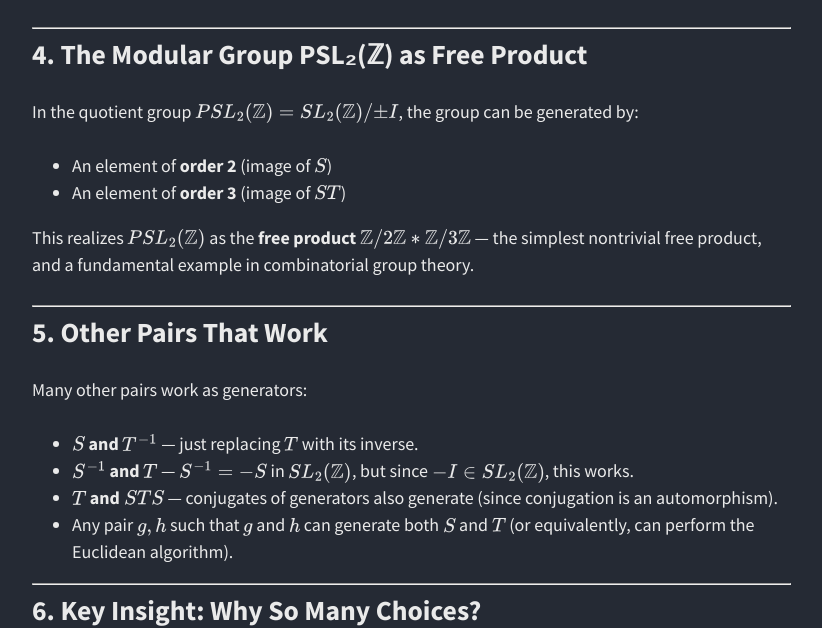
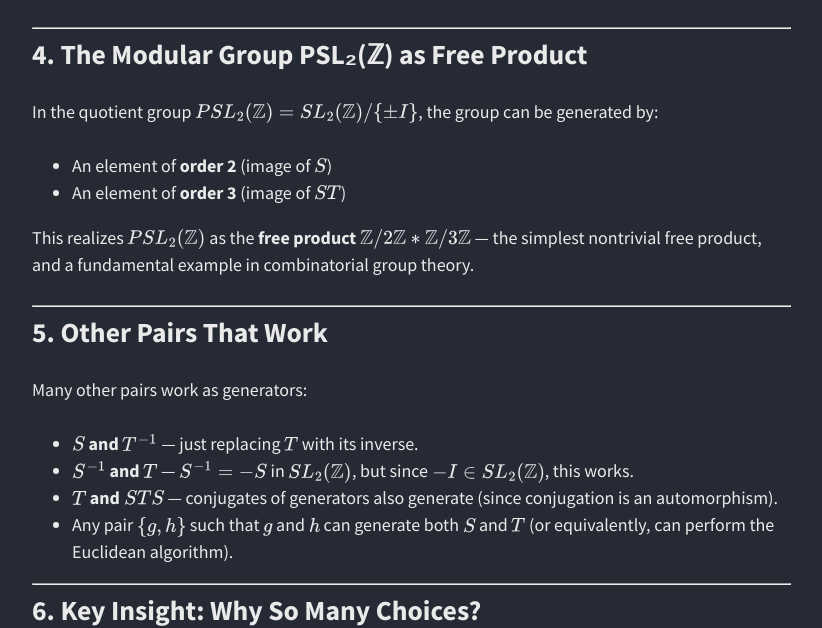
Before and after one commit to hackmathsdeveloper/hackmathsdeveloper.github.io, a Jekyll site: the page built from _posts/2026-06-08-sl2z-alternative-generators.md, in a window 1280 px wide and 900 px high, scrolled down 1490 px. Shown: the part 160-788 px from the top of the window, without its empty margins (343-1165 px from the left). Built offline with Jekyll 4.4.1, drawn with Linux system fonts in a browser that asks for light colours; nearby versions of some CDN libraries; some of the changed text lies outside the part shown.

Commit message:
Fix \{/\} escaping: use \lbrace/\rbrace in inline math across 5 posts
kramdown strips backslash before { and } inside inline $...$ math,
making set braces invisible. Replace with letter-based \lbrace/\rbrace.

Affected posts:
- sl2z-generators: 2 fixes (geometric interpretation section)
- infinite-product-tan-arctan: 1 fix
- psl2z-free-product: 1 fix (2 occurrences)
- sl2z-alternative-generators: 3 fixes
- sylvester-law-of-inertia: 2 fixes (3 occurrences)

Co-Authored-By: Claude Opus 4.8 <noreply@anthropic.com>

```diff
--- a/_posts/2026-06-08-sl2z-alternative-generators.md
+++ b/_posts/2026-06-08-sl2z-alternative-generators.md
@@ -17,7 +17,7 @@ read_time: true
 excerpt: "SL₂(ℤ) has many different generating sets beyond the classic S and T. The pair (S, ST) gives generators of finite order 4 and 6. The pair (T, U) uses two unipotent matrices. Each choice reveals different structural aspects of the group, and the quotient PSL₂(ℤ) is the free product ℤ/2ℤ * ℤ/3ℤ."
 ---
 
-**Challenge to the reader:** In $SL_2(\mathbb{Z})$, compute the order of $ST$. Verify that $(ST)^6 = I$ but $(ST)^3 = -I \neq I$ in $SL_2(\mathbb{Z})$. Then compute the image of $ST$ in $PSL_2(\mathbb{Z})$ — what is its order there? This reveals why the presentation changes when you quotient by $\{\pm I\}$.
+**Challenge to the reader:** In $SL_2(\mathbb{Z})$, compute the order of $ST$. Verify that $(ST)^6 = I$ but $(ST)^3 = -I \neq I$ in $SL_2(\mathbb{Z})$. Then compute the image of $ST$ in $PSL_2(\mathbb{Z})$ — what is its order there? This reveals why the presentation changes when you quotient by $\lbrace\pm I\rbrace$.
 
 ---
 
@@ -69,7 +69,7 @@ This choice emphasizes the **unipotent radical** structure and is natural when s
 
 ## 4. The Modular Group PSL₂(ℤ) as Free Product
 
-In the quotient group $PSL_2(\mathbb{Z}) = SL_2(\mathbb{Z})/\{\pm I\}$, the group can be generated by:
+In the quotient group $PSL_2(\mathbb{Z}) = SL_2(\mathbb{Z})/\lbrace\pm I\rbrace$, the group can be generated by:
 - An element of **order 2** (image of $S$)
 - An element of **order 3** (image of $ST$)
 
@@ -84,7 +84,7 @@ Many other pairs work as generators:
 - **$S$ and $T^{-1}$** — just replacing $T$ with its inverse.
 - **$S^{-1}$ and $T$** — $S^{-1} = -S$ in $SL_2(\mathbb{Z})$, but since $-I \in SL_2(\mathbb{Z})$, this works.
 - **$T$ and $STS$** — conjugates of generators also generate (since conjugation is an automorphism).
-- Any pair $\{g, h\}$ such that $g$ and $h$ can generate both $S$ and $T$ (or equivalently, can perform the Euclidean algorithm).
+- Any pair $\lbrace g, h\rbrace$ such that $g$ and $h$ can generate both $S$ and $T$ (or equivalently, can perform the Euclidean algorithm).
 
 ---
 
```
Also changed, not shown: _posts/2026-06-08-infinite-product-tan-arctan.md (+1 -1 lines), _posts/2026-06-08-psl2z-free-product.md (+1 -1 lines), _posts/2026-06-08-sl2z-generators.md (+2 -2 lines), _posts/2026-06-08-sylvester-law-of-inertia.md (+2 -2 lines).
